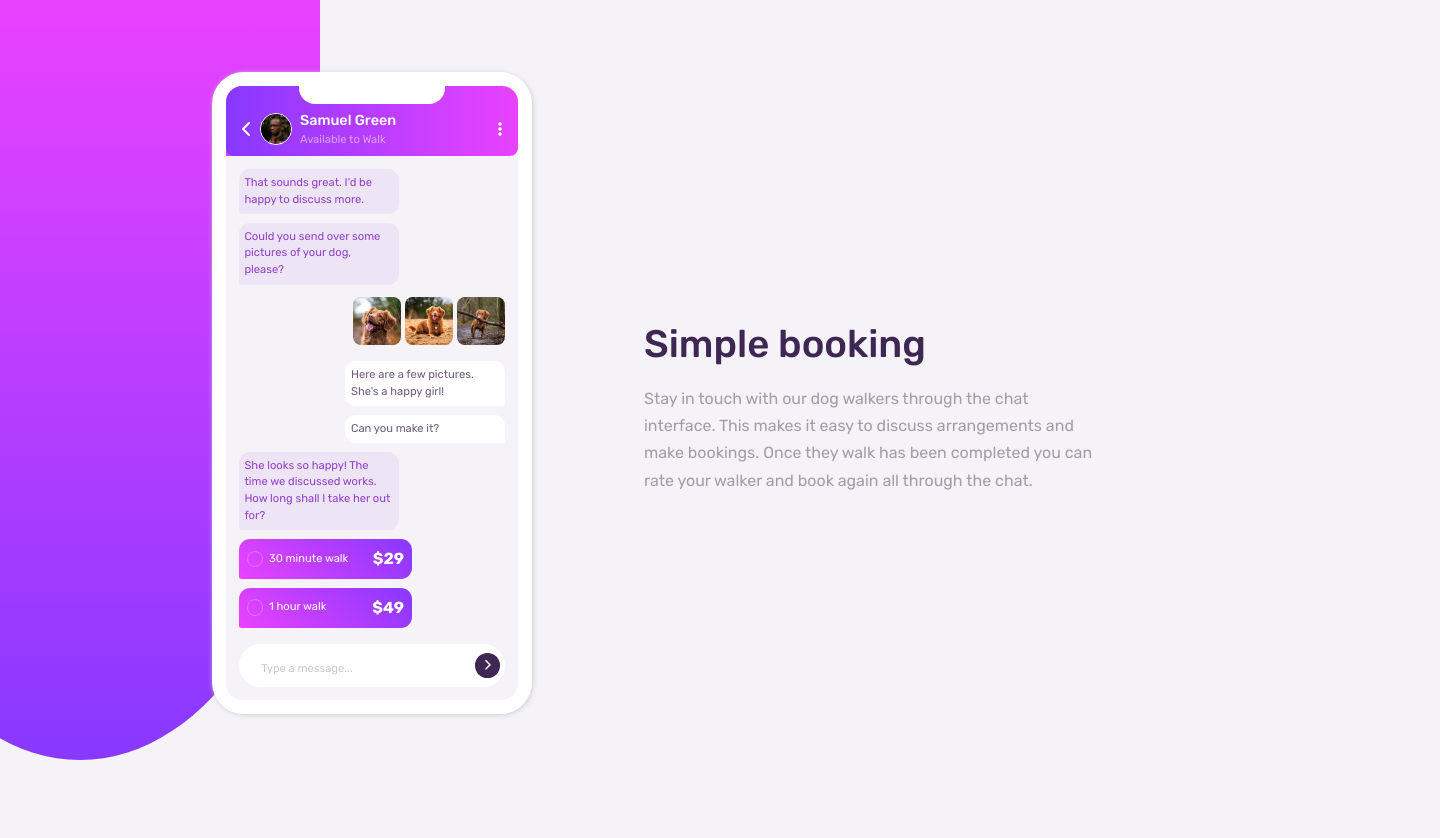
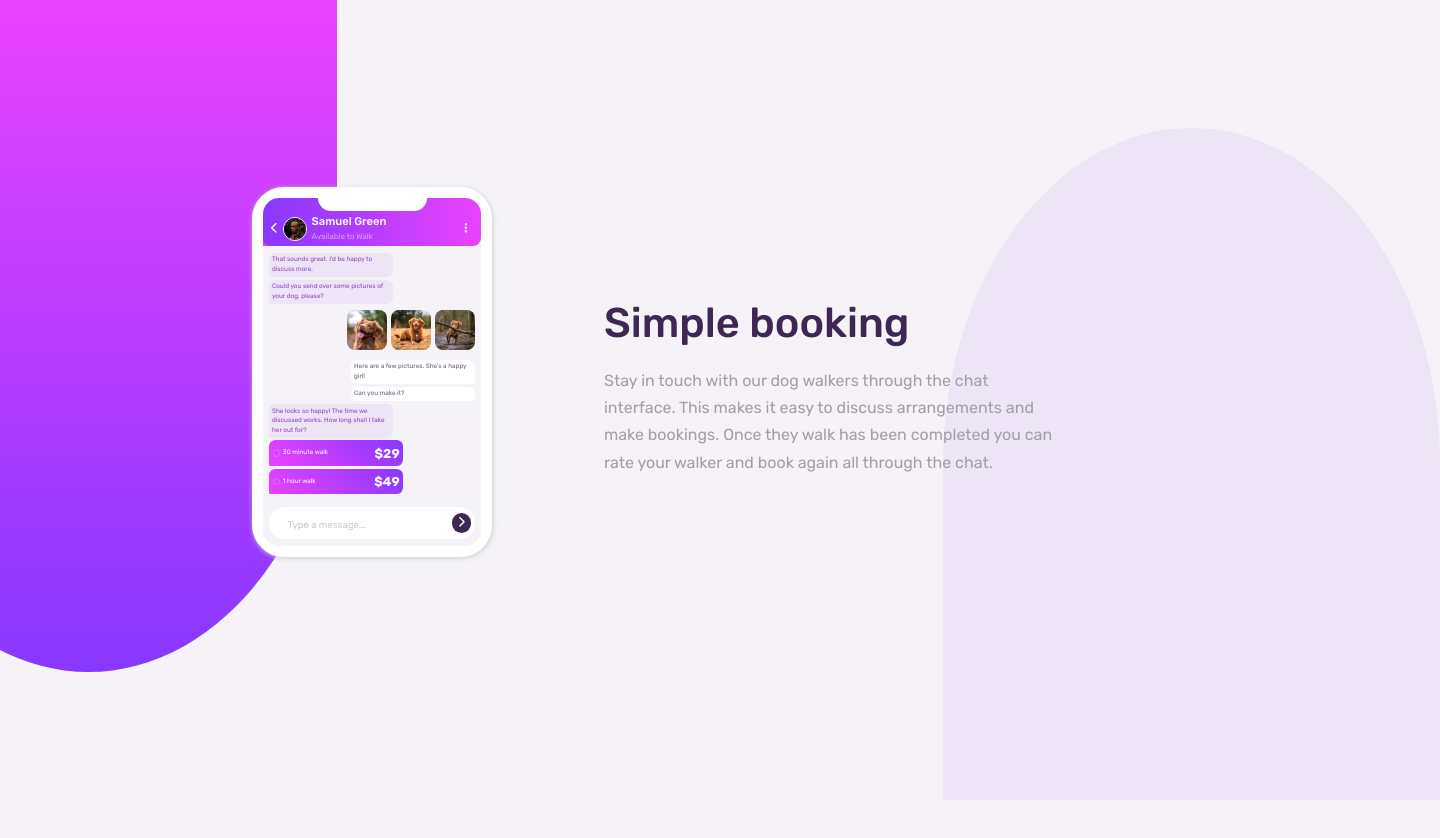
Before and after one commit to tomasmansilla/chat-app-css-illustration-master, a plain HTML site: page index.html in a window 1280 px wide. Shown: the whole page, 1440 px wide, since content can reach past the window. After the commit the page ends 800 px from the top, so only its background shows below. Drawn offline with Linux system fonts and the light colour scheme.

Commit message:
update files

```diff
--- a/index.html
+++ b/index.html
@@ -13,6 +13,7 @@
 <body>
   <main class="container">
     <div class="background"></div>
+    <div class="background background-right"></div>
     <section class="illustration">
       <div class="illustration__header">
         <div class="header-dock"></div>
--- a/styles.css
+++ b/styles.css
@@ -53,6 +53,7 @@ body {
 
 @media screen and (min-width: 60em) {
   .container {
+    min-height: 100vh;
     flex-direction: row;
     gap: 5em;
   }
@@ -76,18 +77,27 @@ body {
 @media screen and (min-width: 60em) {
   .background {
     left: -10em;
-    width: 37.5vw;
-    height: 47.5em;
-    border-bottom-right-radius: 80%;
-    border-bottom-left-radius: 80%;
+    width: 38.8%;
+    height: 42em;
+    border-radius: 0 0 100% 100%;
+  }
+
+  .background-right {
+    top: unset;
+    left: unset;
+    right: -10em;
+    bottom: 0;
+    background-color: var(--color-receptor-bg-chat);
+    background-image: none;
+    border-radius: 100% 100% 0 0;
   }
 }
 
 /* illustration */
 .illustration {
-  max-width: 20em;
+  max-width: 15em;
   margin: 1.5em 2em 3em;
-  border: 0.9em solid var(--color-white);
+  border: 0.7em solid var(--color-white);
   border-radius: 2em;
   box-shadow: 1px 1px 5px #ccc;
 }
@@ -98,8 +108,8 @@ body {
   position: relative;
   display: flex;
   align-items: center;
-  gap: 0.5em;
-  padding: 1.5em 1em 0.5em;
+  gap: 0.3em;
+  padding: 1em 0.5em 0.2em;
   border-radius: 1em 1em 0.5em 0.5em;
   background-image: linear-gradient(
     270deg,
@@ -113,30 +123,31 @@ body {
   top: 0;
   left: 25%;
   width: 50%;
-  height: 1.1em;
+  height: 0.8em;
   border-radius: 0 0 1em 1em;
   background-color: var(--color-white);
 }
 
 .icon {
   color: var(--color-white);
+  font-size: 0.7rem;
 }
 
 .user-image {
-  width: 2em;
-  height: 2em;
+  width: 1.5em;
+  height: 1.5em;
   border-radius: 50%;
   border: 1px solid var(--color-white);
 }
 
 .user-name {
-  font-size: 0.9rem;
+  font-size: 0.7rem;
   font-weight: var(--medium-weight);
   color: var(--color-white);
 }
 
 .user-status {
-  font-size: 0.7rem;
+  font-size: 0.5rem;
   color: var(--color-user-status);
 }
 
@@ -147,23 +158,24 @@ img {
 
 .nav-icon {
   margin-left: auto;
+  margin-right: 0.5em;
 }
 
 /* illustration body */
 .illustration__body {
-  padding: 0.8em;
+  padding: 0.4em;
   border-radius: 0 0 1em 1em;
   background-color: var(--color-bg);
 }
 
 .illustration__body > * + * {
-  margin-top: 0.8em;
+  margin-top: 0.4em;
 }
 
 .message {
-  font-size: 0.7rem;
+  font-size: 0.4rem;
   max-width: 60%;
-  padding: 0.5em;
+  padding: 0.4em;
   border-radius: 1em;
   border-bottom-right-radius: 0.2em;
   margin-left: auto;
@@ -184,14 +196,14 @@ img {
 }
 
 .message-img > img {
-  width: 3em;
-  height: 3em;
+  width: 2.5em;
+  height: 2.5em;
   border-radius: 0.5em;
 }
 
 .radio-button {
-  width: 1.5em;
-  height: 1.5em;
+  width: 1.2em;
+  height: 1.2em;
   border: 1px solid var(--color-radio-button);
   border-radius: 50%;
 }
@@ -199,9 +211,9 @@ img {
 .message--price {
   max-width: 65%;
   display: flex;
-  padding: 0.7em;
+  padding: 0.5em;
   align-items: center;
-  gap: 0.5em;
+  gap: 0.4em;
   color: var(--color-white);
   background-image: linear-gradient(
     45deg,
@@ -212,25 +224,25 @@ img {
 
 .price {
   margin-left: auto;
-  font-size: 1rem;
+  font-size: 0.8rem;
   font-weight: var(--bold-weight);
 }
 
 .send-textarea {
   display: flex;
   align-items: flex-end;
-  font-size: 0.7rem;
-  padding: 0.8em 0.5em 0.8em 2em;
+  font-size: 0.6rem;
+  padding: 0.7em 0.4em 0.7em 1.9em;
   border-radius: 2em;
-  margin-top: 1.5em;
+  margin-top: 1.3em;
   background-color: var(--color-white);
   color: var(--color-placeholder-text);
 }
 
 .send-button {
   margin-left: auto;
-  width: 2.2em;
-  height: 2.2em;
+  width: 2em;
+  height: 2em;
   border-radius: 50%;
   background-color: var(--color-send-button);
   display: flex;
@@ -255,7 +267,7 @@ img {
 }
 
 .title {
-  font-size: 2.4rem;
+  font-size: 2.6rem;
   font-weight: var(--medium-weight);
   color: var(--color-heading);
   margin-bottom: 0.3em;
```
Also changed, not shown: 1 other file.
